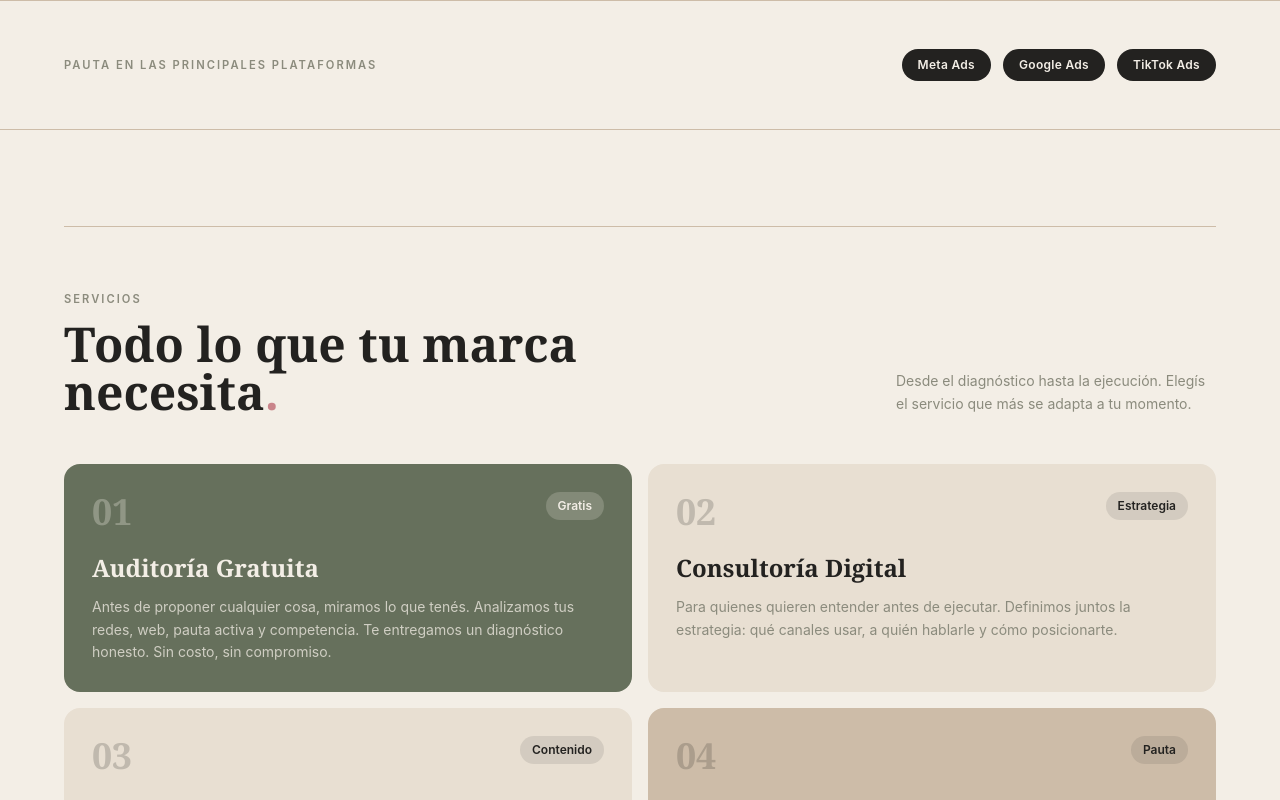
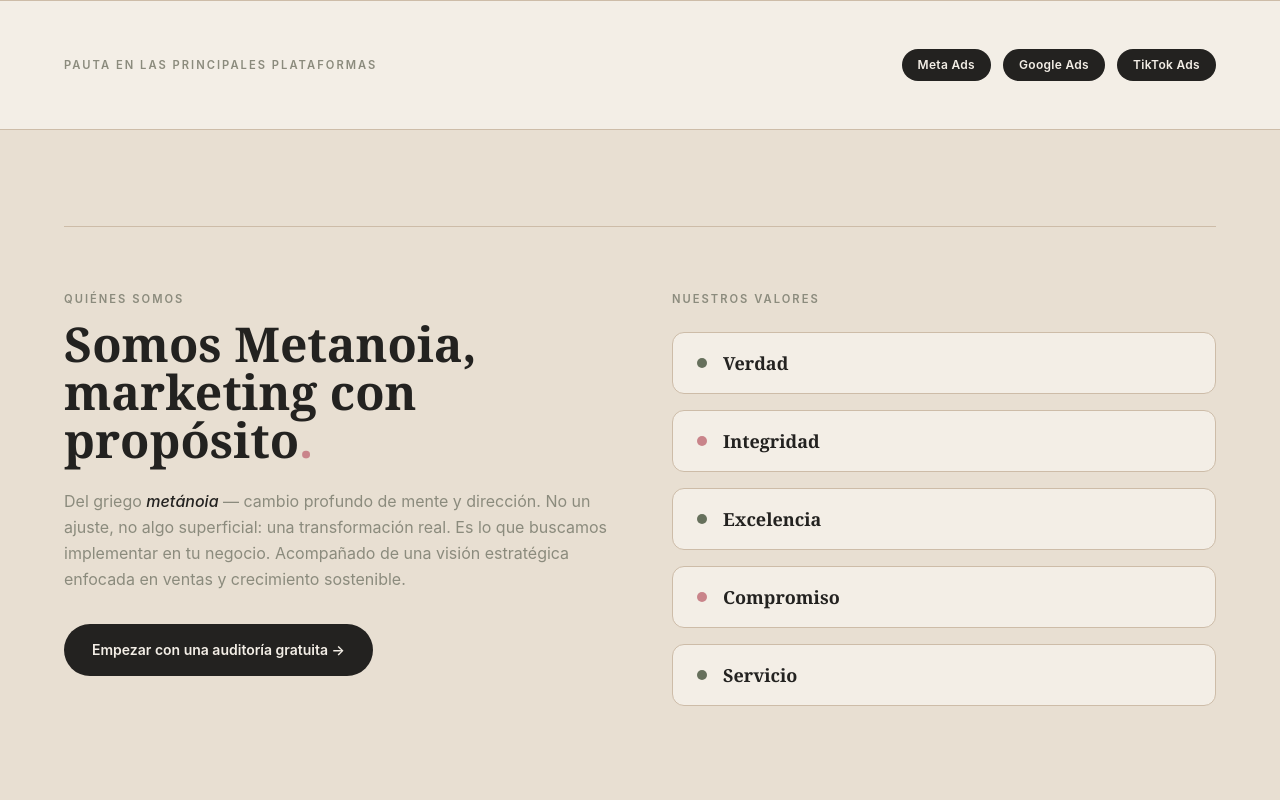
Before and after one commit to majocastillo610-web/metanoia, a Next.js app in the folder metanoia/: page / in a window 1280 px wide. Shown: the part 800-1600 px from the top of the page. Built offline with nearby package versions, Linux system fonts and the light colour scheme.

Commit message:
Add files via upload

```diff
--- a/metanoia/app/page.tsx
+++ b/metanoia/app/page.tsx
@@ -1,6 +1,7 @@
 import Navbar from "@/components/Navbar";
 import Hero from "@/components/Hero";
 import Platforms from "@/components/Platforms";
+import AboutUs from "@/components/AboutUs";
 import Services from "@/components/Services";
 import WhyUs from "@/components/WhyUs";
 import Process from "@/components/Process";
@@ -14,6 +15,7 @@ export default function Home() {
       <main>
         <Hero />
         <Platforms />
+        <AboutUs />
         <Services />
         <WhyUs />
         <Process />
```
